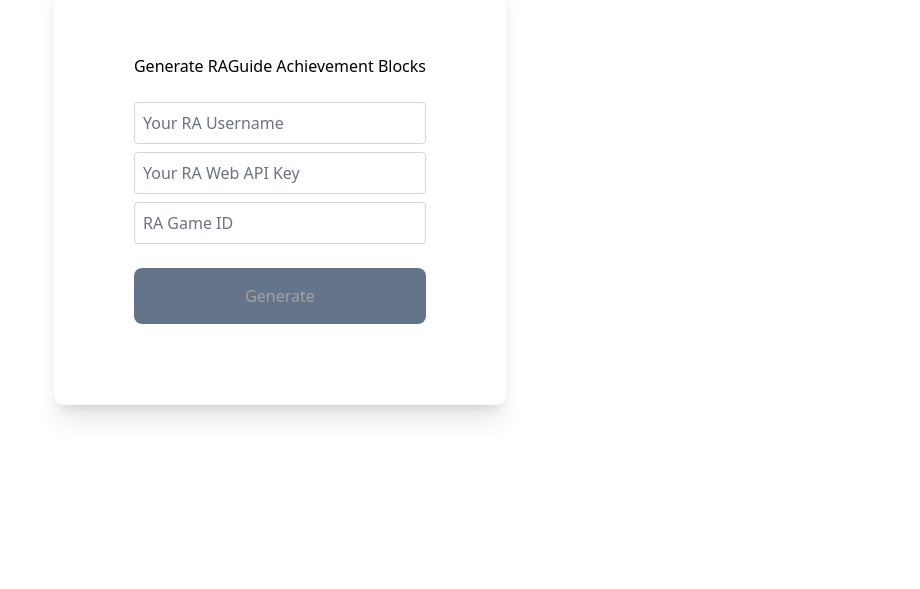
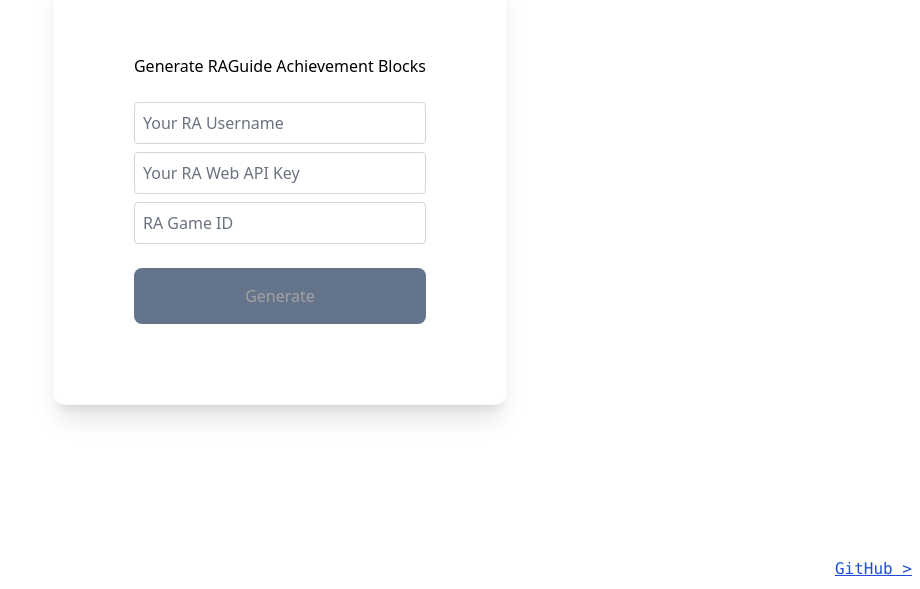
Before and after one commit to wescopeland/raguides-template-generator, a React (Vite) app: page / in a window 1280 px wide. Shown: the part 211-800 px from the top of the page, without its empty margins (360-1280 px from the left). Built offline with nearby package versions, Linux system fonts and the light colour scheme.

Commit message:
chore: add watermark

```diff
--- a/src/App.tsx
+++ b/src/App.tsx
@@ -1,4 +1,4 @@
-import React, { ReactElement, useState } from "react";
+import React, { ReactElement, useState, FC } from "react";
 import cc from "classcat";
 import {
   buildAuthorization,
@@ -39,6 +39,7 @@
     return (
       <div className="bg-neutral-100 p-10 max-h-screen overflow-scroll">
         <pre>{apiCallResult}</pre>
+        <Watermark />
       </div>
     );
   }
@@ -88,6 +89,8 @@
       >
         {formState === "loading" ? "Loading..." : "Generate"}
       </button>
+
+      <Watermark />
     </div>
   );
 }
@@ -116,4 +119,18 @@
   return markdown;
 };
 
+const Watermark: FC = () => {
+  return (
+    <div className="text-blue-700 underline font-mono absolute bottom-2 right-2">
+      <a
+        href="https://github.com/wescopeland/raguides-template-generator"
+        target="_blank"
+        rel="noferrer"
+      >
+        GitHub &gt;
+      </a>
+    </div>
+  );
+};
+
 export default App;
```
